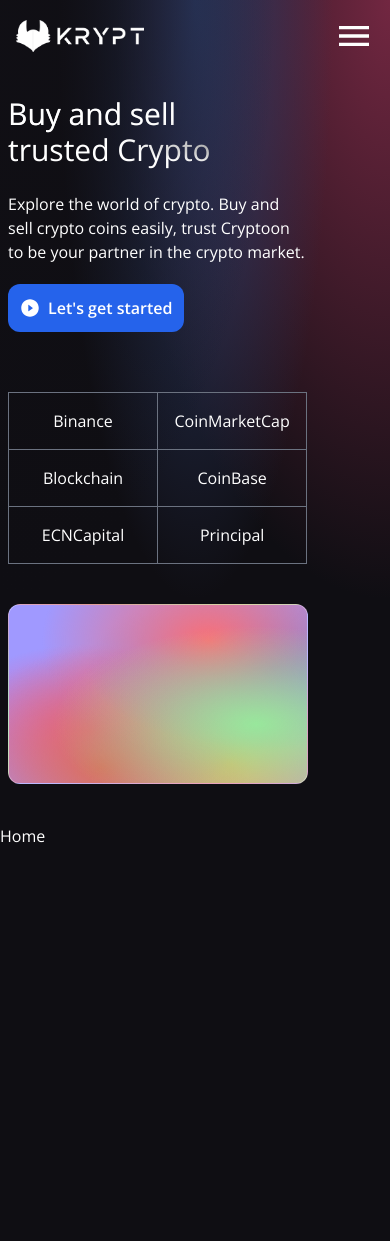
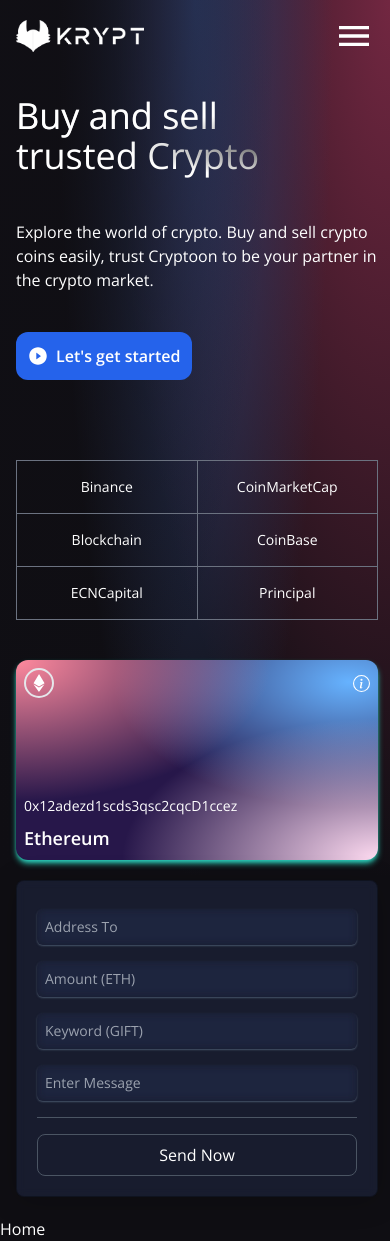
Before and after one commit to Ahmat-2000/blockchain-nextjs-app, a Next.js app in the folder frontend/: page / in a window 390 px wide. Before the commit the page ends 848 px from the top, so only its background shows below. Built offline with nearby package versions, Linux system fonts and the light colour scheme.

Commit message:
responsive welcome page and navbar

```diff
--- a/frontend/app/globals.css
+++ b/frontend/app/globals.css
@@ -61,15 +61,12 @@
 }
 
 .eth-card {
-  background-color:#a099ff;
+  background-color:hsla(259,52%,19%,1);
   background-image:
-    radial-gradient(at 83% 67%, rgb(152, 231, 156) 0, transparent 58%),
-    radial-gradient(at 67% 20%, hsla(357,94%,71%,1) 0, transparent 59%),
-    radial-gradient(at 88% 35%, hsla(222,81%,65%,1) 0, transparent 50%),
-    radial-gradient(at 31% 91%, hsla(9,61%,61%,1) 0, transparent 52%),
-    radial-gradient(at 27% 71%, hsla(336,91%,65%,1) 0, transparent 49%),
-    radial-gradient(at 74% 89%, hsla(30,98%,65%,1) 0, transparent 51%),
-    radial-gradient(at 53% 75%, hsla(174,94%,68%,1) 0, transparent 45%);
+  radial-gradient(at 100% 100%, hsla(323,100%,93%,1) 0px, transparent 50%),
+  radial-gradient(at 0% 0%, hsla(350,100%,77%,1) 0px, transparent 50%),
+  radial-gradient(at 92% 11%, hsla(210,100%,70%,1) 0px, transparent 50%);
+
 }
 
 .text-gradient {
--- a/frontend/app/layout.tsx
+++ b/frontend/app/layout.tsx
@@ -28,7 +28,7 @@
   return (
     <html lang="en">
       <body
-        className={`${geistSans.variable} ${geistMono.variable} antialiased min-h-screen text-white container mx-auto gradient-bg-welcome`}
+        className={`${geistSans.variable} ${geistMono.variable} antialiased min-h-screen text-white gradient-bg-welcome max-w-5xl mx-auto`}
       >
         <header className="">
           <NavBar />
--- a/frontend/components/NavBar.tsx
+++ b/frontend/components/NavBar.tsx
@@ -23,12 +23,12 @@
 const NavBar: React.FC = () => {
   const [toggleMenu, setToggleMenu] = useState<boolean>(false);
   return (
-    <nav className="flex justify-between items-center p-4">
-      <div className="justify-center items-center">
+    <nav className="flex justify-between items-center p-4 ">
+      <div className="justify-center items-center ">
         <Image src={logo} alt="logo" className="w-32 cursor-pointer hover:opacity-75" />
       </div>
       {/* Desktop menu */}
-      <ul className="hidden flex-row flex-initial justify-between items-center md:flex">
+      <ul className="hidden flex-row flex-initial justify-between items-center  md:flex">
         {
           navList.map((item, index) => (
             <NavBarItem key={index} title={item} className="hover:shadow-xl rounded-md p-[1px] hover:shadow-neutral-200"/>
@@ -39,7 +39,7 @@
         </li>
       </ul>
       {/* Mobile menu */}
-      <div className="flex relative">
+      <div className="flex relative md:hidden">
         <IoMdMenu className={`md:hidden cursor-pointer ${toggleMenu && "opacity-0"}`} fontSize={40} onClick={() => setToggleMenu(true)}/>
         {
           toggleMenu &&
--- a/frontend/components/Welcome.tsx
+++ b/frontend/components/Welcome.tsx
@@ -2,23 +2,45 @@
 import { AiFillPlayCircle } from "react-icons/ai";
 import { SiEthereum } from "react-icons/si";
 import { BsInfoCircle } from "react-icons/bs";
+import Loader from "./Loader";
 
-import Loader from "./Loader";
+type inputType = {
+  placeholder: string;
+  value: string;
+  name: string;
+  type: string;
+  handelChange: () => void
+};
+
+const Input: React.FC<inputType> = ({placeholder, name, type, handelChange, value}) => {
+  return(
+    <input
+      className="my-2 w-full rounded-md p-2 outline-none shadow-slate-600 bg-transparent shadow-sm border-none text-sm white-glassmorphism"
+      name={name} value={value}
+      placeholder={placeholder}
+      type={type}
+      step="0.0001"
+      onChange={handelChange}
+    />
+  );
+};
+
 const Welcome: React.FC = (): React.JSX.Element => {
   const marketList = ["Binance","CoinMarketCap","Blockchain","CoinBase","ECNCapital","Principal"];
   const connectToWallet = () => {
     // todo
   };
+  const handleSubmit = () => {};
   return (
 
-    <div className="flex flex-col py-5 px-2 md:py-20 md:flex-row lg:gap-x-40" >
-      <div className="flex justify-start flex-col gap-5">
+    <div className="flex flex-col gap-10 py-5 pl-4 pr-3 md:py-20 md:flex-row md:justify-between " >
+      <div className="flex flex-col gap-10">
 
-        <h1 className="text-3xl text-gradient py-1 sm:text-5xl">
+        <h1 className="text-4xl text-gradient py-1 sm:text-5xl">
           Buy and sell <br /> trusted Crypto
         </h1>
 
-        <p className="w-4/5 text-left font-light md:w-9/12 text-base">
+        <p className="w-full text-left font-light sm:w-9/12 text-base">
           Explore the world of crypto. Buy and sell crypto coins easily, trust Cryptoon to be your partner in the crypto market.
         </p>
 
@@ -27,11 +49,11 @@
           <span className="text-base font-semibold">Let&apos;s get started</span>
         </button>
 
-        <div className="grid grid-flow-row grid-cols-2 mt-10 border-l border-t border-gray-500 sm:w-4/5 md:w-full max-lg:w-4/5 sm:grid-cols-3 border-collapse">
+        <div className="grid grid-flow-row grid-cols-2 mt-10 border-l border-t border-gray-500 sm:w-[90%]  sm:grid-cols-3 border-collapse">
           {
             marketList.map((item, index) =>
               <span
-                className={`text-center text-base font-light py-4 border-gray-500 border-r border-b `}
+                className={`text-center text-sm font-light py-4 border-gray-500 border-r border-b `}
                 key={index}
               >
                 {item}
@@ -41,10 +63,38 @@
 
       </div>
 
-      <div className="flex flex-col w-full justify-start mt-5 md:mt-0 ">
-        <div className="justify-end items-start flex-col rounded-xl my-5 w-[300px] h-[180px] lg:w-[400px] lg:h-[250px]  eth-card white-glassmorphism ">
+      <div className="flex flex-col w-full justify-start sm:w-auto sm:flex-row gap-5 md:flex-col">
 
+        <div className="flex flex-col justify-between rounded-xl p-2 min-[480px]:max-w-[400px] sm:w-[80%] sm:order-2 md:order-1 md:w-96 h-[200px] eth-card shadow-teal-400 shadow-md ">
+            <div className="flex justify-between items-center ">
+              <SiEthereum fontSize={30} className="border-2 rounded-full p-1" color="white"/>
+              <BsInfoCircle fontSize={17} color="white"/>
+            </div>
+
+            <div className=" flex flex-col gap-2 ">
+              <p className="text-sm ">
+                0x12adezd1scds3qsc2cqcD1ccez
+              </p>
+              <span className="font-semibold text-lg">Ethereum</span>
+            </div>
         </div>
+
+        <form className="flex flex-col justify-start items-center w-full rounded-lg blue-glassmorphism border p-5 md:w-96 md:order-2">
+         <Input name="address" value="" placeholder="Address To" type="text" handelChange={() => {}}/>
+         <Input name="amount" value="" placeholder="Amount (ETH)" type="number" handelChange={() => {}}/>
+         <Input name="keyword" value="" placeholder="Keyword (GIFT)" type="text" handelChange={() => {}}/>
+         <Input name="message" value="" placeholder="Enter Message" type="text" handelChange={() => {}}/>
+         <div className="h-[1px] w-full bg-gray-600 my-2" />
+
+         {
+          false ?
+          <Loader />
+          :
+          <button type="button" onClick={handleSubmit} className="w-full mt-2 border-[1px] p-2 border-gray-600 cursor-pointer rounded-lg">
+            Send Now
+          </button>
+         }
+        </form>
       </div>
 
     </div>
```
